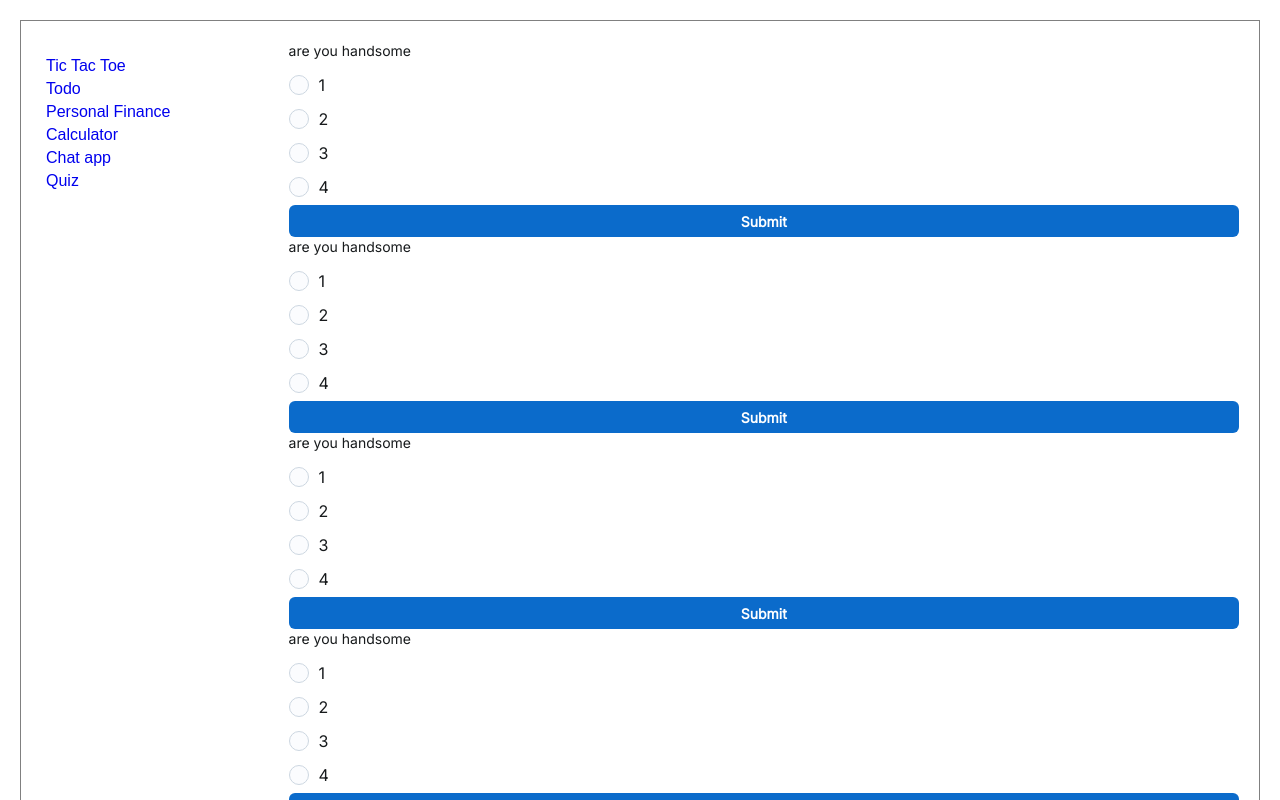
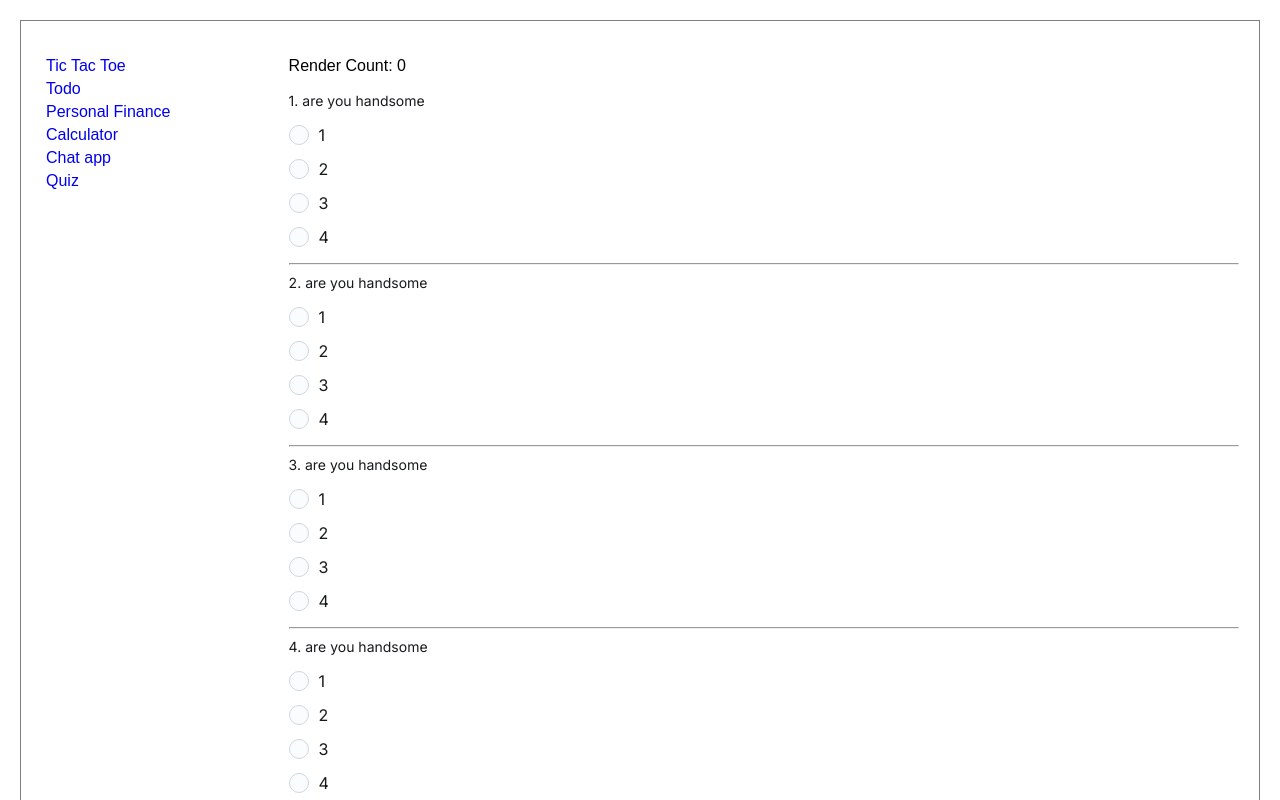
Before and after one commit to chung193/learn-reactjs-project, a React (Create React App) app: page /quiz in a window 1280 px wide. Shown: the top 800 px of the page. Built offline with nearby package versions, Linux system fonts and the light colour scheme.

Commit message:
a little change

```diff
--- a/src/components/Question.js
+++ b/src/components/Question.js
@@ -2,34 +2,27 @@ import Radio from '@mui/joy/Radio';
 import FormControl from '@mui/joy/FormControl';
 import FormLabel from '@mui/joy/FormLabel';
 import RadioGroup from '@mui/joy/RadioGroup';
-import { useState, useEffect  } from "react";
-import Button from '@mui/joy/Button';
 
 
 const Question = (props)=>{
-    const [id, setId] = useState(props.question.id);
-    const [answer, setAnswer] = useState('');
-    const handleChange = (e)=>{
-        setAnswer(e.target.value);
-    }
-    useEffect(() => {
-      }, []);
-
+    console.log(props.question.isTrue != 'undefined');
     return (
         <FormControl>
-        <FormLabel>{props.question.question}</FormLabel>
+        <FormLabel>{props.list}. {props.question.question}</FormLabel>
         <RadioGroup defaultValue="outlined" name="radio-buttons-group">
                 {
-                    props.question.options.map((item, index)=>{
-                        return (<Radio value={item} key={index} label={item} variant="outlined"  onChange={handleChange} />)
-                    })
+                    props.question.options.map((item, index)=>
+                        <Radio value={item} key={index} label={item}
+                    color={
+                        (props.question.hasOwnProperty('isTrue')) ?
+                        (props.question.isTrue ? ((props.question.answer == item) ? 'success' : 'neutral') : ((props.question.userAnswer == item) ?   'danger' : (props.question.answer == item) ? 'success' : 'neutral'))
+                        : 'neutral'
+                    }
+                    variant="outlined"  onChange={()=>{
+                            props.callback(props.question.id, item)}}/>
+                    )
                 }
         </RadioGroup>
-        <Button size="sm" onClick={()=>
-        {
-            props.callback(id, answer)
-        }
-        }>Submit</Button>
         </FormControl>
     )
 }
--- a/src/screens/Quiz.css
+++ b/src/screens/Quiz.css
@@ -0,0 +1,3 @@
+.quiz .button{
+    display:none
+}
--- a/src/screens/Quiz.js
+++ b/src/screens/Quiz.js
@@ -1,32 +1,75 @@
 import './Quiz.css';
-import { useState, useEffect  } from "react";
+import { useState, useEffect, useRef  } from "react";
 import Question from '../components/Question';
 import questionMock from '../mockup/Question';
+import Button from '@mui/joy/Button';
+
 const Quiz=()=>{
     const [isEnd, setIsEnd] = useState(false);
-    const [current, setCurrent] = useState(0);
-    const [questionBank, setQuestionBank] = useState(questionMock);
+    const [answerList, setAnswerList] = useState([]);
     const [score, setScore] = useState(0);
+    const [qEnd, setQEnd] = useState(questionMock);
+    const count = useRef(0);
     useEffect(() => {
+        count.current = count.current +1;
+        console.log(isEnd);
       }, []);
 
-      const handleSubmit = (id, answer)=>{
-            debugger;
-            let result = questionBank.find((item) => item.id == id);
-            debugger;
-            if(result.answer == answer){
-                setScore(score + result.score);
-                debugger;
+      const handleSelect = (id, answer)=>{
+            let result = answerList.find((item) => item.id == id);
+            let newArr = [...answerList];
+            if(result == null){
+                let newObj = {
+                    id: id,
+                    answer: answer
+                }
+
+                newArr.push(newObj);
+                setAnswerList(newArr);
+            }else{
+                result.answer = answer;
             }
       }
-    return (<>
-    {
-        questionBank.map((item, index)=>{
-           return <Question question={item} key={index} callback={handleSubmit}/>
-        })
-    }
-    <p>{score}</p>
-    </>)
+
+      const handleSubmit = ()=>{
+        let newScore = 0;
+        questionMock.forEach(element => {
+            let result = answerList.find((item) => item.id == element.id);
+            if(result.answer == element.answer)
+                {
+                    newScore += element.score;
+                    debugger;
+                }
+        });
+        let newArr = [...qEnd];
+        newArr.forEach(element => {
+            let result = answerList.find((item) => item.id == element.id);
+            element.userAnswer = result.answer;
+            element.isTrue = result.answer == element.answer ? true : false;
+        });
+        setQEnd(newArr);
+        setIsEnd(true);
+        setScore(newScore);
+      }
+
+    return (
+    <div className='quiz'>
+        <p>Render Count: {count.current}</p>
+        {
+            isEnd ?
+            qEnd.map((item, index)=>
+                <div><Question question={item} list={index+1} key={item.id} callback={handleSelect}/><hr/></div>
+            )
+            :
+            questionMock.map((item, index)=>
+                <div><Question question={item} list={index+1} key={item.id} callback={handleSelect}/><hr/></div>
+            )
+        }
+        <Button onClick={
+            handleSubmit
+        }>Submit</Button>
+        <p>Điểm {score}</p>
+    </div>)
 }
 
 export default Quiz;
```
